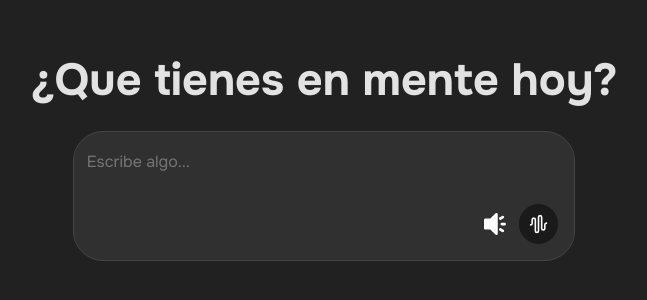
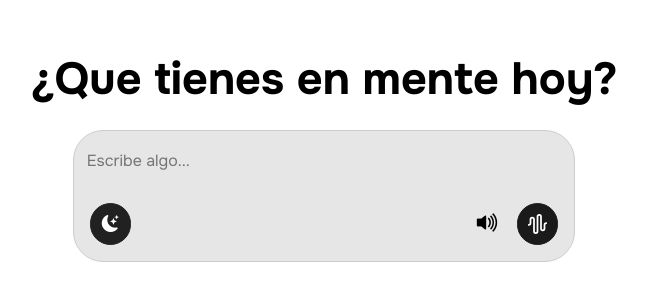
Before and after one commit to Javi0108/VoiceChatGpt-Prototype, a React (Vite) app: page / in a window 1280 px wide. Shown: the part 246-546 px from the top of the page, without its empty margins (316-963 px from the left). Built offline with nearby package versions, Linux system fonts and the light colour scheme.

Commit message:
Anadido modo light dark

```diff
--- a/src/App.jsx
+++ b/src/App.jsx
@@ -2,23 +2,36 @@ import { useState, useRef } from "react";
 import TextToSpeech from "./components/TextToSpeech";
 import ConversationalAiButton from "./components/ConversationalAI/ConversationalAiButton";
 import "./style/App.css";
-import { set } from "@elevenlabs/elevenlabs-js/core/schemas";
 
 function App() {
   const [text, setText] = useState("");
   const textAreaRef = useRef(null);
+  const [dark, setDark] = useState(false);
+  document.documentElement.classList.remove("light");
 
   const handleInput = (e) => {
     const textarea = textAreaRef.current;
     textarea.style.height = "auto";
     textarea.style.height = `${textarea.scrollHeight}px`;
     setText(e.target.value);
-  }
+  };
+
+  const handleColorScheme = () => {
+    if (dark == true) {
+      setDark(false);
+      document.documentElement.classList.remove("dark");
+      document.documentElement.classList.add("light");
+    } else {
+      setDark(true);
+      document.documentElement.classList.remove("light");
+      document.documentElement.classList.add("dark");
+    }
+  };
 
   return (
     <>
       <span className="title">¿Que tienes en mente hoy?</span>
-      <div className="container">
+      <div className={dark ? "container" : "container light"}>
         <textarea
           ref={textAreaRef}
           className="promptText"
@@ -29,8 +42,22 @@ function App() {
           value={text}
         ></textarea>
         <div className="optionButtons">
-          <TextToSpeech text={text} />
-          <ConversationalAiButton />
+          <div className="left">
+            <button
+              className="theme"
+              onClick={handleColorScheme}
+            >
+              {dark == true ? (
+                <i className="bi bi-brightness-high-fill"></i>
+              ) : (
+                <i className="bi bi-moon-stars-fill"></i>
+              )}
+            </button>
+          </div>
+          <div className="right">
+            <TextToSpeech text={text} />
+            <ConversationalAiButton dark={dark} />
+          </div>
         </div>
       </div>
     </>
--- a/src/components/ConversationalAI/ConversationalAI.jsx
+++ b/src/components/ConversationalAI/ConversationalAI.jsx
@@ -4,7 +4,7 @@ import StopImg from "../../assets/stop.svg";
 import { Conversation } from "@elevenlabs/client";
 import Circle from "../Circle/Circle";
 
-function ConversationalAI({ active, onClose }) {
+function ConversationalAI({ active, onClose, dark }) {
   const [connected, setConnected] = useState(false);
   const [conversation, setConversation] = useState(null);
   const [fadeIn, setFadeIn] = useState(false);
@@ -76,7 +76,7 @@ function ConversationalAI({ active, onClose }) {
   if (!active) return null;
 
   return (
-    <div className={`conversationContainer ${fadeIn ? "fade-in" : ""}`}>
+    <div className={`conversationContainer ${!dark ? "light" : ""} ${fadeIn ? "fade-in" : ""}`}>
       <Circle colors={["#4ab7ff", "#D3F4FA"]} />
       <div className="controlerButtons">
         <button
--- a/src/components/ConversationalAI/ConversationalAiButton.jsx
+++ b/src/components/ConversationalAI/ConversationalAiButton.jsx
@@ -3,7 +3,7 @@ import "../../style/ConversationalAI/ConversationalAiButton.css";
 import AgentImg from "../../assets/agent.svg";
 import ConversationalAI from "./ConversationalAI";
 
-function ConversationalAiButton() {
+function ConversationalAiButton({ dark }) {
   const [wasStarted, setWasStarted] = useState(false);
   const [active, setActive] = useState(false);
 
@@ -34,7 +34,7 @@ function ConversationalAiButton() {
         </span>
         <span className="conversationLabel">Iniciar Conversación</span>
       </button>
-      {wasStarted && <ConversationalAI active={active} onClose={handleOnClose} />}
+      {wasStarted && <ConversationalAI active={active} onClose={handleOnClose} dark={dark} />}
     </>
   );
 }
--- a/src/components/TextToSpeech.jsx
+++ b/src/components/TextToSpeech.jsx
@@ -1,6 +1,5 @@
 import React, { useState } from "react";
 import "../style/TextToSpeech.css";
-import SpeakerImg from "../assets/speaker.svg";
 
 function TextToSpeech(text) {
   const [reading, setReading] = useState(false);
@@ -54,8 +53,7 @@ function TextToSpeech(text) {
       title="Leer en voz alta"
     >
       <span className="icon">
-        {/* <i className="bi bi-mic"></i> */}
-        <img src={SpeakerImg} alt="Imagen del agente de IA" width={"100%"} />
+        <i className="bi bi-volume-up-fill"></i>
       </span>
     </button>
   );
--- a/src/style/App.css
+++ b/src/style/App.css
@@ -26,6 +26,11 @@
   border-radius: 30px;
 }
 
+.container.light {
+  background-color: #e6e6e6;
+  border-color: #cdcdcd;
+}
+
 .promptText {
   width: 100%;
   font-family: "Onest", sans-serif;
@@ -38,10 +43,41 @@
 }
 
 .optionButtons {
+  width: 100%;
   display: flex;
   flex-direction: row;
-  justify-content: flex-end;
+  justify-content: space-between;
   gap: 0.25rem;
+}
+
+.theme {
+  color: white;
+  width: 100%;
+  height: 100%;
+  font-size: 17px;
+  line-height: 0;
+  padding: 0px 11px;
+  background-color: #212121;
+  border-radius: 50px;
+  border: 1px solid #212121;
+  transition: all 0.3s ease-in-out;
+}
+
+.theme:hover {
+  background-color: #2a2a2a;
+  border-color: rgb(74, 183, 255);
+}
+
+.theme:active {
+  background-color: rgb(30, 75, 105);
+  border-color: rgb(74, 183, 255);
+}
+
+.right {
+  display: flex;
+  flex-direction: row;
+  justify-content: end;
+  gap: .5rem;
 }
 
 @media screen and (max-width: 768px) {
@@ -60,6 +96,10 @@
     align-items: center;
   }
 
+  .container.light {
+    background-color: transparent;
+  }
+
   textarea {
     display: none;
   }
@@ -70,4 +110,8 @@
     justify-content: center;
     gap: 0rem;
   }
+
+  .theme {
+    display: none;
+  }
 }
--- a/src/style/ConversationalAI/ConversationalAI.css
+++ b/src/style/ConversationalAI/ConversationalAI.css
@@ -8,6 +8,10 @@
   transition: opacity 0.3s ease-in-out;
   opacity: 0;
   z-index: 9999;
+}
+
+.conversationContainer.light {
+  background-color: #FFFFFF;
 }
 
 .conversationContainer.fade-in {
--- a/src/style/ConversationalAI/ConversationalAiButton.css
+++ b/src/style/ConversationalAI/ConversationalAiButton.css
@@ -1,5 +1,5 @@
 .conversationalAiButton {
-  width: 22.5%;
+  width: 30%;
   border-radius: 50px;
   border: 1px solid #1a1a1a;
   background-color: #1a1a1a;
@@ -24,7 +24,7 @@
 }
 
 .clickedConversationalAiButton {
-  width: 22.5%;
+  width: 30%;
   border-radius: 50px;
   border: 0px;
   background-color: #c82424;
--- a/src/style/TextToSpeech.css
+++ b/src/style/TextToSpeech.css
@@ -1,5 +1,7 @@
 .textToSpeechButton {
-    width: 22.5%;
+    width: 30%;
+    font-size: 25px;
+    padding: 0px 5px;
     border-radius: 50px;
     border: 0px;
     background-color: transparent;
@@ -8,7 +10,6 @@
     flex-direction: row;
     align-items: center;
     justify-content: center;
-    gap: 1rem;
     outline: none;
     cursor: pointer;
 }
@@ -18,10 +19,13 @@
 }
 
 .clickedTextToSpeechButton {
-    width: 22.5%;
+    width: 30%;
+    font-size: 25px;
+    padding: 0px 5px;
     border-radius: 50px;
     border: 0px;
     background-color: rgb(74, 183, 255);
+    color: white;
     transition: all 0.25s;
     display: flex;
     flex-direction: row;
--- a/src/style/index.css
+++ b/src/style/index.css
@@ -1,8 +1,17 @@
 :root {
   font-family: "Onest", sans-serif;
   line-height: 1.5;
+  transition: all .3s ease-in-out;
+}
 
-  color-scheme: light dark;
+:root.light {
+  color-scheme: light;
+  color: rgba(0, 0, 0, 0.87);
+  background-color: #ffffff;
+}
+
+:root.dark {
+  color-scheme: dark;
   color: rgba(255, 255, 255, 0.87);
   background-color: #212121;
 }
```
Also changed, not shown: src/assets/microphone.svg (deleted), src/assets/speaker.svg (deleted).
